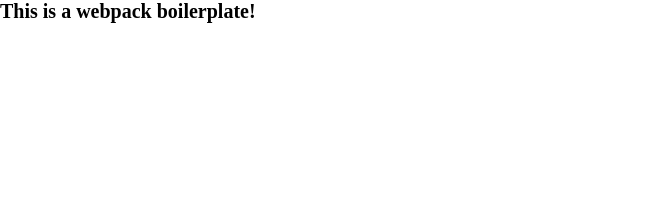
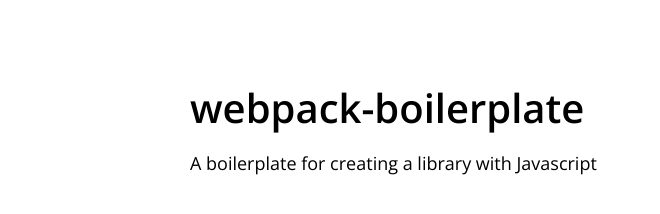
Before and after one commit to vuquangpham/boilw, a website built with webpack: page dev/index.html in a window 1280 px wide. Shown: the whole page, without its empty margins (0-660 px from the left). Built offline with nearby package versions, Linux system fonts and the light colour scheme.

Commit message:
feat(dev): general style

```diff
--- a/dev/index.html
+++ b/dev/index.html
@@ -5,11 +5,16 @@
     <meta name="viewport"
           content="width=device-width, user-scalable=no, initial-scale=1.0, maximum-scale=1.0, minimum-scale=1.0">
     <meta http-equiv="X-UA-Compatible" content="ie=edge">
-    <title>Webpack boilerplate template</title>
-    <link rel="stylesheet" href="style.css">
+    <title data-title>Webpack boilerplate template</title>
 
+    <link rel="preconnect" href="https://fonts.googleapis.com">
+    <link rel="preconnect" href="https://fonts.gstatic.com" crossorigin>
+    <link href="https://fonts.googleapis.com/css2?family=Open+Sans:wght@400;600&display=swap" rel="stylesheet">
 </head>
 <body>
-<h1>This is a webpack boilerplate!</h1>
+<div class="container">
+    <h1 data-title>This is a webpack boilerplate!</h1>
+    <p data-description></p>
+</div>
 </body>
 </html>
--- a/dev/index.js
+++ b/dev/index.js
@@ -4,4 +4,13 @@
 // library
 import '@/_index.js';
 
-// code
+// package info
+import packageInfo from '../package.json';
+
+// update project information
+const dataTitles = document.querySelectorAll('[data-title]');
+const dataDescriptions = document.querySelectorAll('[data-description]');
+
+// update information
+dataTitles.forEach(e => e.innerHTML = packageInfo.name);
+dataDescriptions.forEach(e => e.innerHTML = packageInfo.description);
--- a/dev/style.css
+++ b/dev/style.css
@@ -6,9 +6,21 @@
 
 html {
     font-size:62.5%;
+    font-family:"Open Sans", sans-serif;
 }
 
 body {
     box-sizing:border-box;
     min-height:100vh;
 }
+
+.container {
+    max-width:900px;
+    margin:10vh auto 0;
+}
+
+/* spacing */
+:is(h1, h2, h3, p):not(:last-child) {margin-bottom:1.6rem;}
+
+h1 {font-size:4rem;}
+p {font-size:1.8rem;}
```
